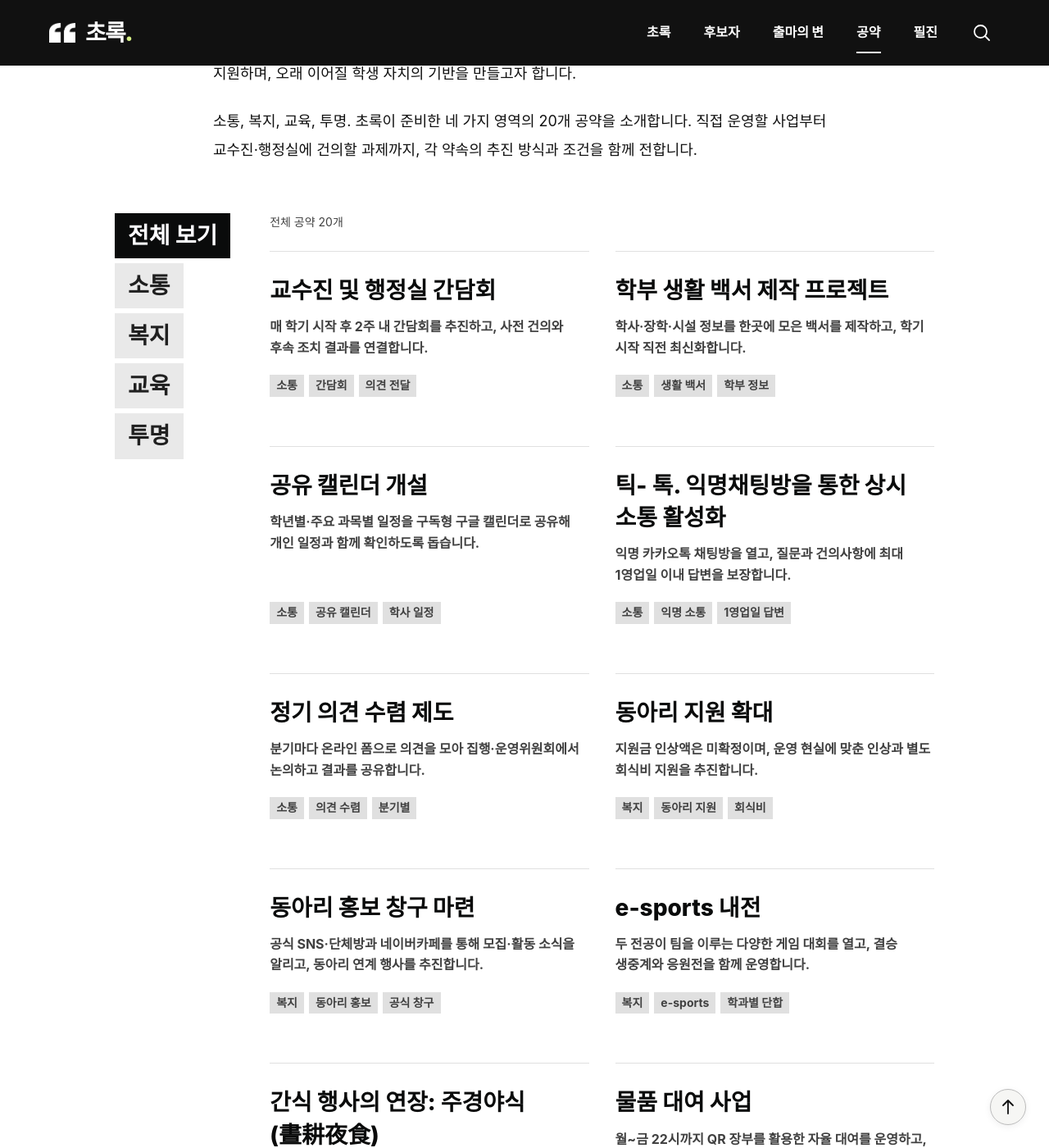
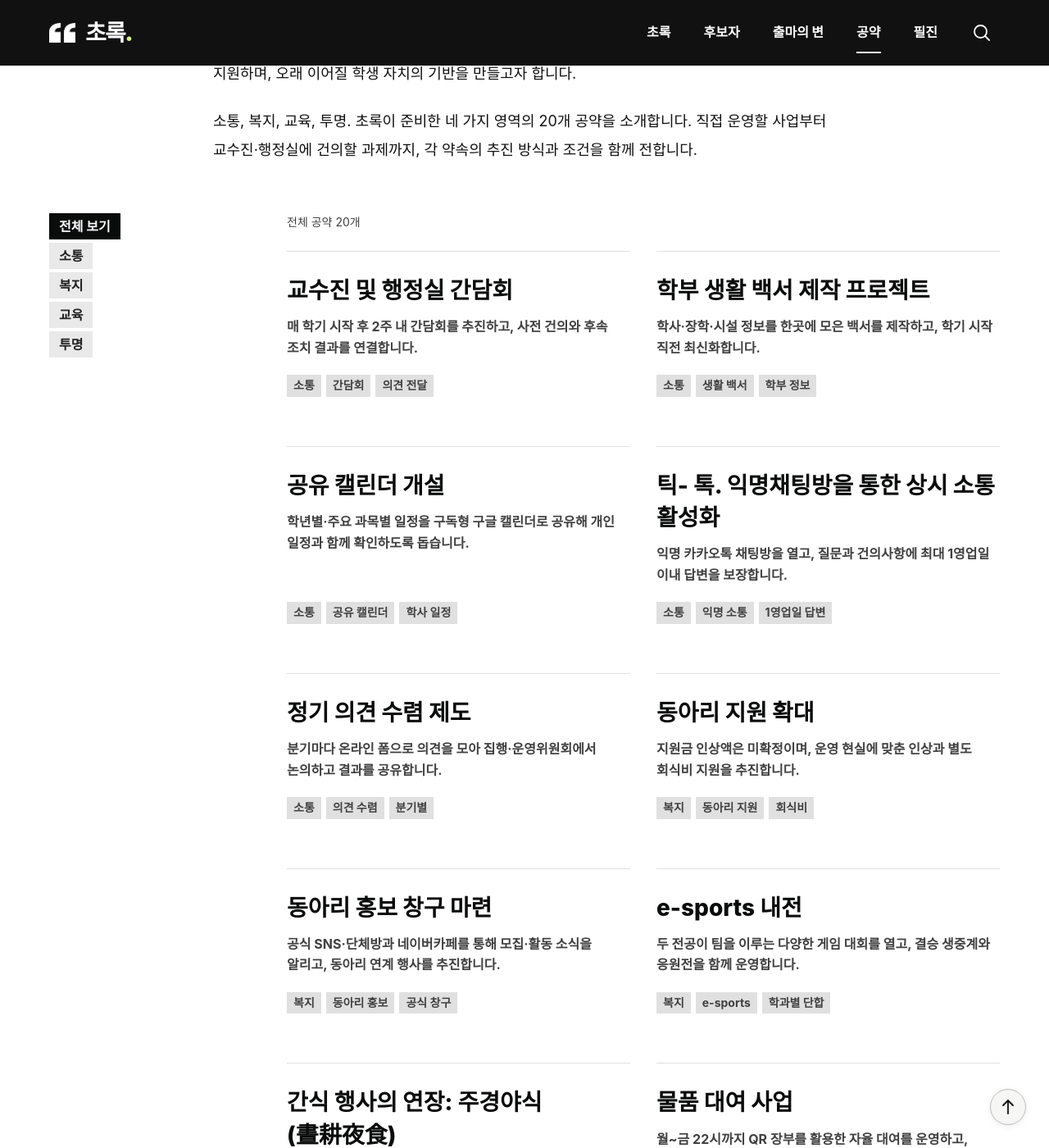
Before and after one commit to hwpxrk/hwpxrk.github.io, a Jekyll site: the page built from _pages/green-dreams.md, in a window 1280 px wide and 1400 px high, scrolled down 1208 px. Shown: the whole window at 82% size. Built offline with Jekyll 4.4.1, drawn with Linux system fonts in a browser that asks for light colours; some web fonts are replaced.

Commit message:
feat: Demo RevE

```diff
--- a/_includes/green/pledges.html
+++ b/_includes/green/pledges.html
@@ -1,4 +1,4 @@
-<section class="green-pledges" data-pledges aria-labelledby="green-pledges-title">
+<section class="green-pledges green-shell" data-pledges aria-labelledby="green-pledges-title">
     <h2 id="green-pledges-title" class="green-sr-only">초록의 공약 모아보기</h2>
     <div class="green-pledge-filters" data-pledge-filters role="group" aria-label="공약 분야 선택" hidden>
         <button type="button" class="green-pledge-filter" data-pledge-filter="all" aria-pressed="true" aria-controls="green-pledge-grid">전체 보기</button>
--- a/_layouts/green-article.html
+++ b/_layouts/green-article.html
@@ -3,7 +3,7 @@ layout: green
 ---
 {% include green/content-data.html %}
 {% assign article_body = content | strip %}
-<article class="green-article">
+<article class="green-article{% if page.pledges %} green-article-with-pledges{% endif %}">
     <nav class="green-breadcrumb" aria-label="현재 위치">
         <a href="{{ '/' | relative_url }}">초록</a>
         <span aria-hidden="true">/</span>
@@ -33,10 +33,6 @@ layout: green
 
     </div>
 
-    {% if page.pledges %}
-        {% include green/pledges.html %}
-    {% endif %}
-
     {% if page.green_key == 'introduction' %}
         {% assign candidate_words = green_pages | where: 'green_parent', page.green_key %}
         <section class="green-candidates" aria-labelledby="green-candidates-title">
@@ -47,6 +43,10 @@ layout: green
         </section>
     {% endif %}
 </article>
+
+{% if page.pledges %}
+    {% include green/pledges.html %}
+{% endif %}
 
 <section class="green-related" aria-labelledby="green-related-title">
     <div class="green-section-heading">
--- a/assets/css/green.scss
+++ b/assets/css/green.scss
@@ -1650,12 +1650,15 @@ html.green-js .green-card-track {
     margin: 3.75rem auto 0;
 }
 
+.green-article.green-article-with-pledges {
+    margin-bottom: 0;
+}
+
 .green-pledges {
     display: grid;
-    grid-template-columns: max-content minmax(0, 1fr);
+    grid-template-columns: minmax(8rem, 1fr) minmax(0, 3fr);
     align-items: start;
-    gap: 3rem;
-    margin-top: 3.75rem;
+    margin-block: 3.75rem 6.25rem;
 }
 
 .green-pledge-filters {
@@ -1665,16 +1668,16 @@ html.green-js .green-card-track {
     display: flex;
     flex-direction: column;
     align-items: flex-start;
-    gap: 0.375rem;
+    gap: 0.25rem;
 }
 
 .green-pledge-filter {
     flex-shrink: 0;
-    padding: 0.5rem 1rem;
-
-    font-size: theme.$font-size-8;
-    font-weight: 800;
-    line-height: 1.4;
+    padding: 0.375rem 0.75rem;
+
+    font-size: theme.$font-size-4;
+    font-weight: 700;
+    line-height: 1.25;
     color: theme.$darker_gray;
     white-space: nowrap;
 
@@ -1905,7 +1908,7 @@ html.green-js .green-card-track {
     .green-pledges {
         grid-template-columns: minmax(0, 1fr);
         gap: 1.5rem;
-        margin-top: 2.25rem;
+        margin-block: 2.25rem 4.5rem;
     }
 
     .green-pledge-filters {
```
Also changed, not shown: _pages/green-words-yyjj33.md (+10 -5 lines).
